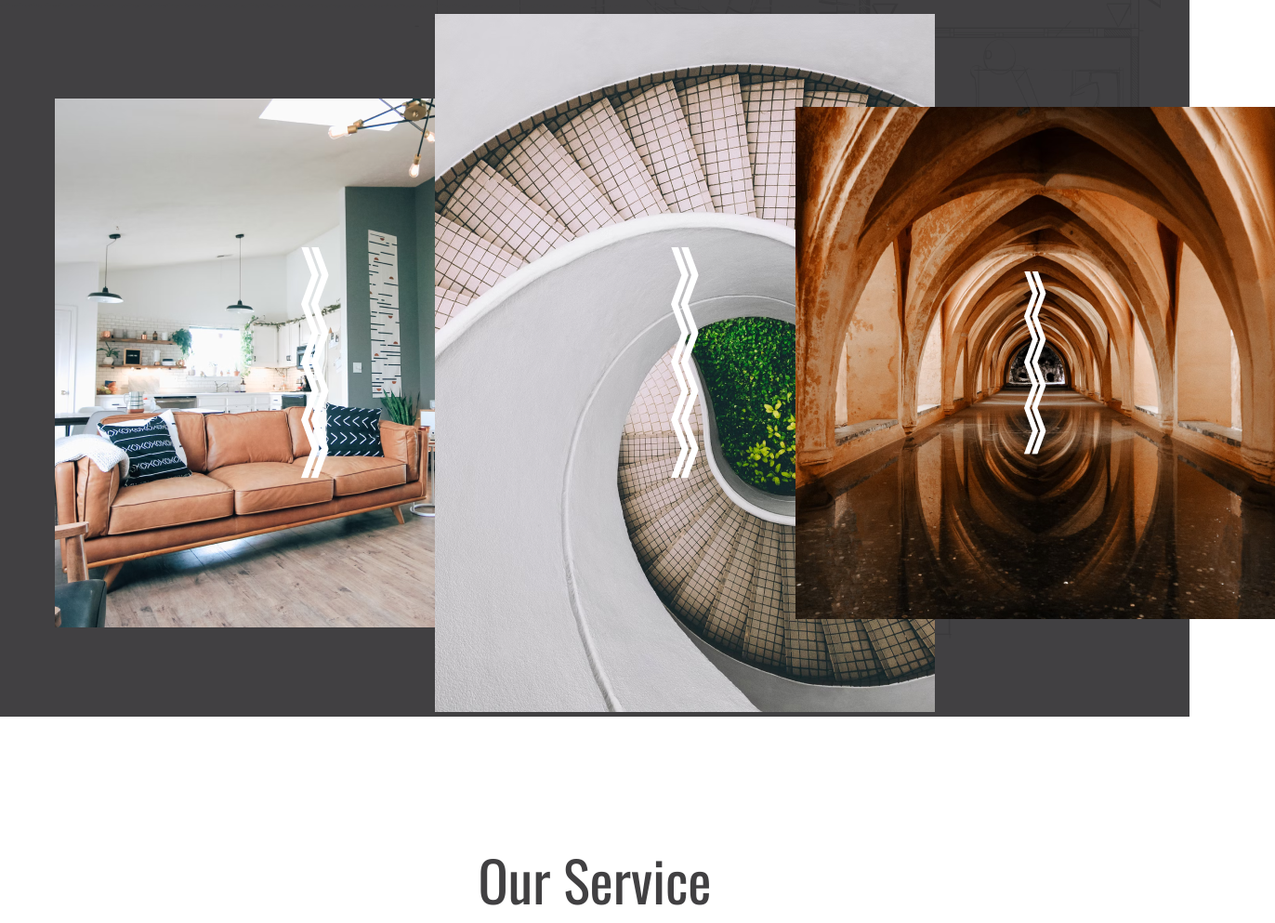
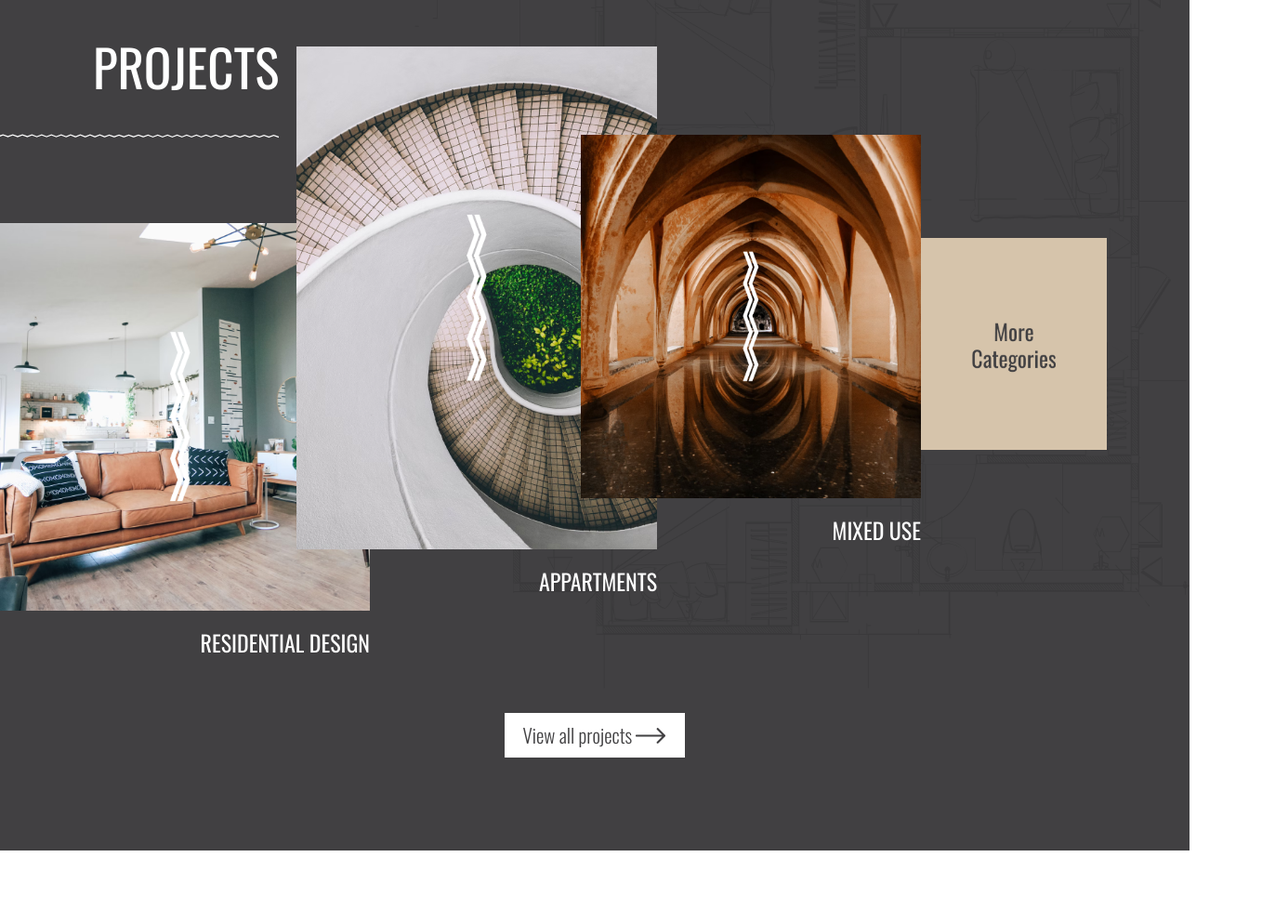
Before and after one commit to sebastien15/NDINDA, a plain HTML site: page index.html in a window 1280 px wide. Shown: the part 1778-2771 px from the top of the page at 93% size, 1372 px wide, since content can reach past the window. Drawn offline with nearby package versions, Linux system fonts and the light colour scheme.

Commit message:
projects section

```diff
--- a/index.html
+++ b/index.html
@@ -76,30 +76,35 @@
     <div class="projects-section bg-dark">
         <div class="header">
             <h2>Projects</h2>
-            <img src="./assets/zigzagline.svg" alt="" class="" />
+            <img src="./assets/zigzagline-white.svg" alt="" class="" />
         </div>
         <div class="projects">
             <div class="single-project project-1">
                 <img src="./assets/residential.png" alt="" srcset="">
-                <h4></h4>
+                <h4>Residential Design</h4>
             </div>
             <div class="single-project project-2">
                 <img src="./assets/appartments.png" alt="" srcset="">
-                <h4></h4>
+                <h4>Appartments</h4>
             </div>
             <div class="single-project project-3">
                 <img src="./assets/mixed.png" alt="" srcset="">
-                <h4></h4>
+                <h4>Mixed use</h4>
             </div>
-            <div class="single-project">
-                <img src="" alt="" srcset="">
-                <h4></h4>
+            <div class="single-project project-link">
+                <a href="">
+                    <img src="./assets/more-cat-link.png" alt="" srcset="">
+                </a>
+
             </div>
+        </div>
+        <div class="projects-link">
+            <a href="">View all projects  <img src="./assets/arrow-right.png" alt="" srcset=""></a>
         </div>
     </div>
     <section class="our-service_section">
         <div class="our-service_header">
-            <h3>Our Service</h3>
+            <h3>Our Services</h3>
             <img src="./assets/zigzagline.svg" alt="" class="" />
         </div>
         <div class="our-service_body">
@@ -145,9 +150,15 @@
     </section>
     <footer class="footer bg-dark">
         <div class="social-links">
-            <img src="" alt="" srcset="">
-            <img src="" alt="" srcset="">
-            <img src="" alt="" srcset="">
+            <a href="">
+                <img src="./assets/facebook.png" alt="" srcset="">
+            </a>
+            <a href="">
+                <img src="./assets/linkedin.png" alt="" srcset="">
+            </a>
+            <a href="">
+                <img src="./assets/twitter.png" alt="" srcset="">
+            </a>
         </div>
         <div class="nav-links">
             <a href="">home</a>
--- a/style.css
+++ b/style.css
@@ -94,7 +94,7 @@ p{
     text-align: left;
     color: #AE6B3F;
     text-decoration: none;
-
+    text-transform: uppercase;
 }
 .landing-main{
     height: 100%;
@@ -179,27 +179,95 @@ p{
     background-position: top right;
 }
 .projects-section .header{
-
+    padding-top: 130px;
+    padding-bottom:22px;
+}
+.projects-section .header h2{
+    color: #fff;
+    font-family: 'Oswald';
+    font-style: normal;
+    font-weight: 400;
+    font-size: 55px;
+    line-height: 60px;
+    text-transform:  uppercase;
+    padding-left: 100px;
+}
+.projects-section .header img{
+    width: 300px;
+    margin-top: 40px;
+    height: 10px;
 }
 .projects{
     display: flex;
     align-items: center;
     justify-content:center;
+    position: relative;
+}
+.single-project h4{
+    color: #fff;
+    font-family: Oswald;
+    font-size: 24px;
+    font-weight: 400;
+    line-height: 28px;
+    letter-spacing: 0em;
+    text-align: right;
+    text-transform: uppercase;
+    margin-top: 15px;
 }
 .project-1{
+    margin-left: -100px;
+}
+.project-1 img{
     width: 409px;
     height:auto;
+
 }
 .project-2{
+    position: relative;
+    top: -128px;
+    margin-left: -79px;
+}
+.project-2 img{
     width: 388px;
     height:auto;
+
 }
 .project-3{
+    position: relative;
+    top: -108px;
+    margin-left: -82px;
+}
+.project-3 img{
     width: 366px;
     height:auto;
+
+}
+.project-link img{
+    width:200px;
+    height: auto;
+    position: relative;
+    top: -100px;
 }
 .projects{
     display: flex;
+}
+.projects-link{
+    display: flex;
+    justify-content:center;
+    padding-bottom: 100px;
+}
+.projects-link a{
+    padding-block: 4px;
+    padding-inline: 20px;
+    text-align: center;
+    background-color: #ffff;
+    font-family: Oswald;
+    font-size: 21px;
+    font-weight: 300;
+    line-height: 40px;
+    letter-spacing: 0em;
+    text-align: left;
+    text-decoration: none;
 }
 /* our sercices */
 .our-service_section{
@@ -208,12 +276,20 @@ p{
 .our-service_header{
     text-align: center;
 }
+.our-service_header h3{
+    font-family: 'Oswald';
+    font-style: normal;
+    font-weight: 400;
+    font-size: 65px;
+    line-height: 89px;
+    color: #414042;
+}
 .our-service_header img{
     width: 450px;
     height: 10px;
 }
 .our-service_body{
-    width: 60%;
+    width: 70%;
     margin: auto;
     display: flex;
     justify-content: space-between;
@@ -229,8 +305,19 @@ p{
 }
 .our-service_single h4{
     margin-block: 20px;
+    font-family: 'Oswald';
+    font-style: normal;
+    font-weight: 400;
+    font-size: 25.8059px;
+    line-height: 47px;
 }
-
+.our-service_single p{
+    font-family: 'Oswald';
+    font-style: normal;
+    font-weight: 200;
+    font-size: 18px;
+    line-height: 33px;
+}
 /* footer */
 
 .footer{
@@ -246,7 +333,12 @@ p{
     color: #fff;
     font-family: 'Oswald';
     font-style: normal;
-    font-weight: 400;
+    font-weight: 300;
     font-size: 18.9702px;
     line-height: 36px;
 }
+.footer .nav-links a{
+    color: #fff;
+    text-transform:  uppercase;
+    font-weight: 300;
+}
```
Also changed, not shown: assets/arrow-right.png (added), assets/facebook.png (added), assets/linkedin.png (added), assets/more-cat-link.png (added), assets/twitter.png (added), assets/zigzagline-white.svg (added).
